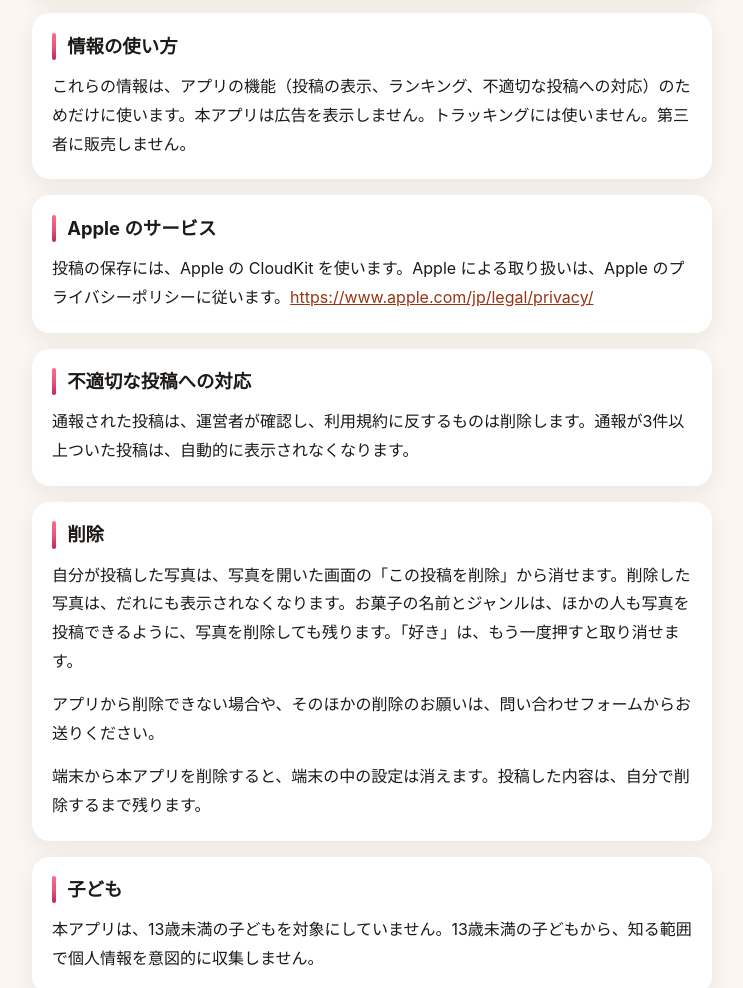
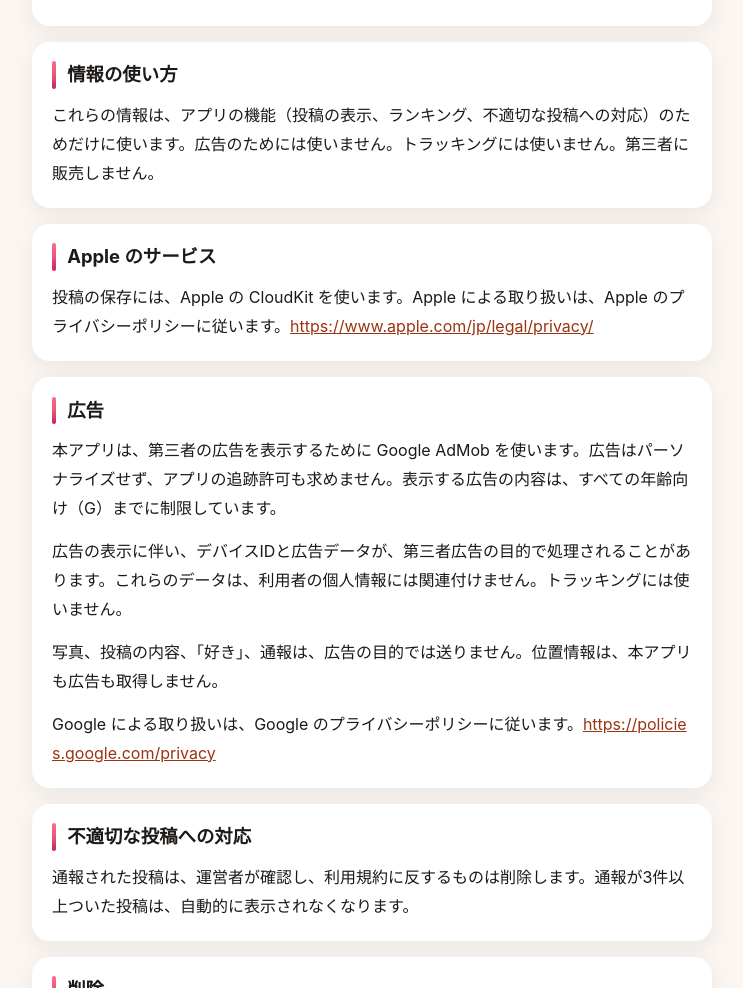
Before and after one commit to murakawa0804/okashi-touhyoujo, a plain HTML site: page privacy.html in a window 1280 px wide. Shown: the part 1681-2669 px from the top of the page, without its empty margins (268-1011 px from the left). Drawn offline with Linux system fonts and the light colour scheme.

Commit message:
複数写真・写真の「好き」・広告に合わせて説明を更新
Co-authored-by: Cursor <cursoragent@cursor.com>

```diff
--- a/privacy.html
+++ b/privacy.html
@@ -24,6 +24,7 @@
         <li><a href="#unpublished">公開されない情報</a></li>
         <li><a href="#use">情報の使い方</a></li>
         <li><a href="#apple">Apple のサービス</a></li>
+        <li><a href="#ads">広告</a></li>
         <li><a href="#moderation">不適切な投稿への対応</a></li>
         <li><a href="#deletion">削除</a></li>
         <li><a href="#children">子ども</a></li>
@@ -64,12 +65,20 @@
 
     <section class="card" id="use">
       <h2>情報の使い方</h2>
-      <p>これらの情報は、アプリの機能（投稿の表示、ランキング、不適切な投稿への対応）のためだけに使います。本アプリは広告を表示しません。トラッキングには使いません。第三者に販売しません。</p>
+      <p>これらの情報は、アプリの機能（投稿の表示、ランキング、不適切な投稿への対応）のためだけに使います。広告のためには使いません。トラッキングには使いません。第三者に販売しません。</p>
     </section>
 
     <section class="card" id="apple">
       <h2>Apple のサービス</h2>
       <p>投稿の保存には、Apple の CloudKit を使います。Apple による取り扱いは、Apple のプライバシーポリシーに従います。<a href="https://www.apple.com/jp/legal/privacy/">https://www.apple.com/jp/legal/privacy/</a></p>
+    </section>
+
+    <section class="card" id="ads">
+      <h2>広告</h2>
+      <p>本アプリは、第三者の広告を表示するために Google AdMob を使います。広告はパーソナライズせず、アプリの追跡許可も求めません。表示する広告の内容は、すべての年齢向け（G）までに制限しています。</p>
+      <p>広告の表示に伴い、デバイスIDと広告データが、第三者広告の目的で処理されることがあります。これらのデータは、利用者の個人情報には関連付けません。トラッキングには使いません。</p>
+      <p>写真、投稿の内容、「好き」、通報は、広告の目的では送りません。位置情報は、本アプリも広告も取得しません。</p>
+      <p>Google による取り扱いは、Google のプライバシーポリシーに従います。<a href="https://policies.google.com/privacy">https://policies.google.com/privacy</a></p>
     </section>
 
     <section class="card" id="moderation">
```
